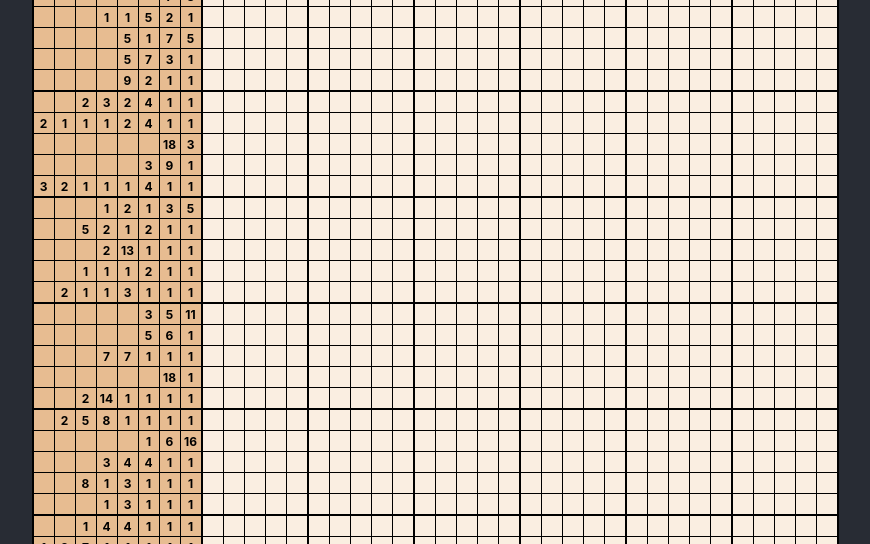
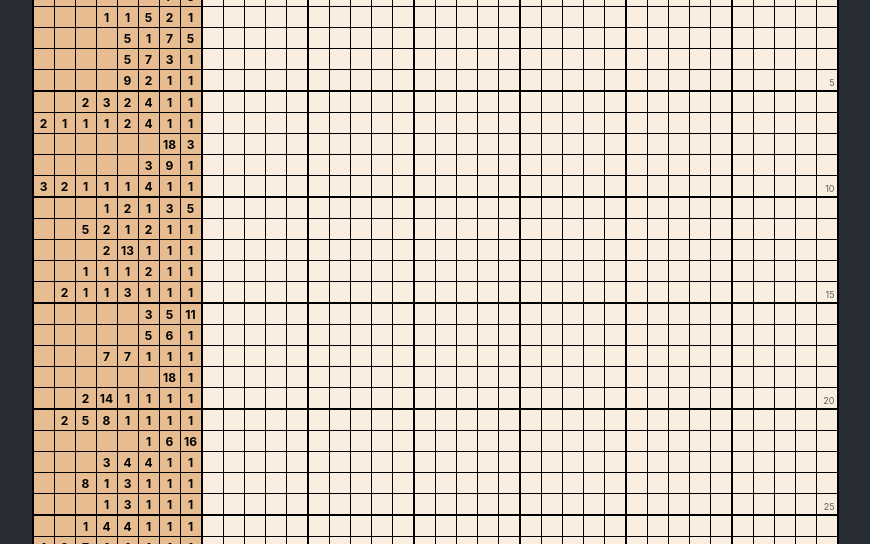
Before and after one commit to jakemuncada/nonograms, a React (Create React App) app: page / in a window 1280 px wide. Shown: the part 206-750 px from the top of the page, without its empty margins (205-1075 px from the left). Built offline with nearby package versions, Linux system fonts and the light colour scheme.

Commit message:
Added the coordinates on the bottom and right edge of the board.

```diff
--- a/src/components/Board.css
+++ b/src/components/Board.css
@@ -82,6 +82,16 @@ table {
     padding: 0;
 }
 
+.coord-disp {
+    color: #5e5e5e;
+    font-size: 9px;
+    position: absolute;
+    right: 2px;
+    bottom: 2px;
+    margin: 0;
+    padding: 0;
+}
+
 svg {
     float: left;
 }
--- a/src/components/Cell.js
+++ b/src/components/Cell.js
@@ -15,9 +15,11 @@ class Cell extends React.Component {
     }
 
     render() {
-        const { rows, cols, row, col, cellSize, symbolId,
+        const {
+            rows, cols, row, col,cellSize, symbolId,
             isHighlighted, isCrosshair, drawingSymbolId,
-            handleMouseDown, handleMouseEnter } = this.props;
+            handleMouseDown, handleMouseEnter
+        } = this.props;
 
         const tdStyle = {
             width: cellSize,
@@ -42,6 +44,8 @@ class Cell extends React.Component {
 
         const symbol = getSymbol(symbolId, isHighlighted, drawingSymbolId, contentSize);
 
+        const coordDisplay = getCoordDisplay(rows, cols, row, col);
+
         return (
             <td
                 key={row * cols + col}
@@ -54,6 +58,7 @@ class Cell extends React.Component {
                     {symbol}
                 </div>
                 <div className="cell-overlay" style={overlayStyle} />
+                {coordDisplay}
             </td>
         );
     }
@@ -139,4 +144,24 @@ const getBorderWidth = (rows, cols, row, col) => {
     return `${topBdr}px ${rightBdr}px ${botBdr}px ${leftBdr}px`;
 }
 
+const getCoordDisplay = (rows, cols, row, col) => {
+    // Only the right-most and bottom-most cells can have a coord display.
+    if (row !== rows - 1 && col !== cols - 1) {
+        return null;
+    }
+
+    // The bottom-right corner cell does not have a coord display.
+    if (row === rows - 1 && col === cols - 1) {
+        return null;
+    }
+
+    if (row === rows - 1 && ((col + 1) % 5 === 0)) {
+        return <div className="coord-disp">{col + 1}</div>
+    }
+
+    if (col === cols - 1 && ((row + 1) % 5 === 0)) {
+        return <div className="coord-disp">{row + 1}</div>
+    }
+}
+
 export default Cell;
--- a/src/components/Grid.js
+++ b/src/components/Grid.js
@@ -15,7 +15,6 @@ const mapStateToProps = (state) => {
         rows: state.board.rows,
         cols: state.board.cols,
         cellSize: state.board.cellSize,
-        currSymbolId: state.interaction.currSymbolId,
         boardData: state.board.data
     };
 };
```
